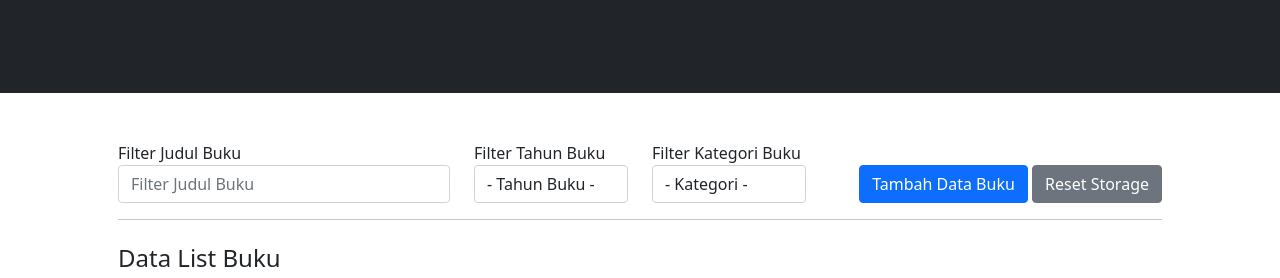
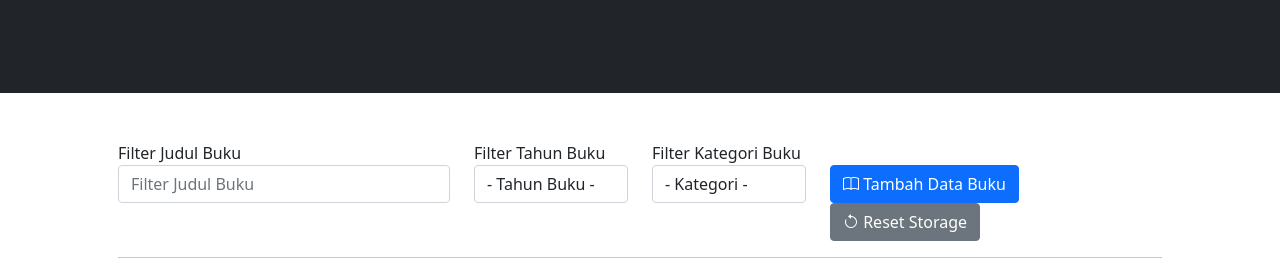
Before and after one commit to sanggatika/project-submisiion-bookshelf-front-end-pemula, a plain HTML site: page index.html in a window 1280 px wide. Shown: the part 290-568 px from the top of the page. Drawn offline with nearby package versions, Linux system fonts and the light colour scheme.

Commit message:
Penambahan Icon

```diff
--- a/index.html
+++ b/index.html
@@ -109,11 +109,11 @@
                             <br>
                             <!-- Button trigger modal -->
                             <button type="button" class="btn btn-primary" data-bs-toggle="modal" data-bs-target="#exampleModal">
-                                Tambah Data Buku
+                                <i class="bi-book"></i> Tambah Data Buku
                             </button>
 
                             <button type="button" class="btn btn-secondary" onclick="resetLocalStorage()">
-                                Reset Storage
+                                <i class="bi-arrow-counterclockwise"></i> Reset Storage
                             </button>
 
                             <!-- Modal -->
```
